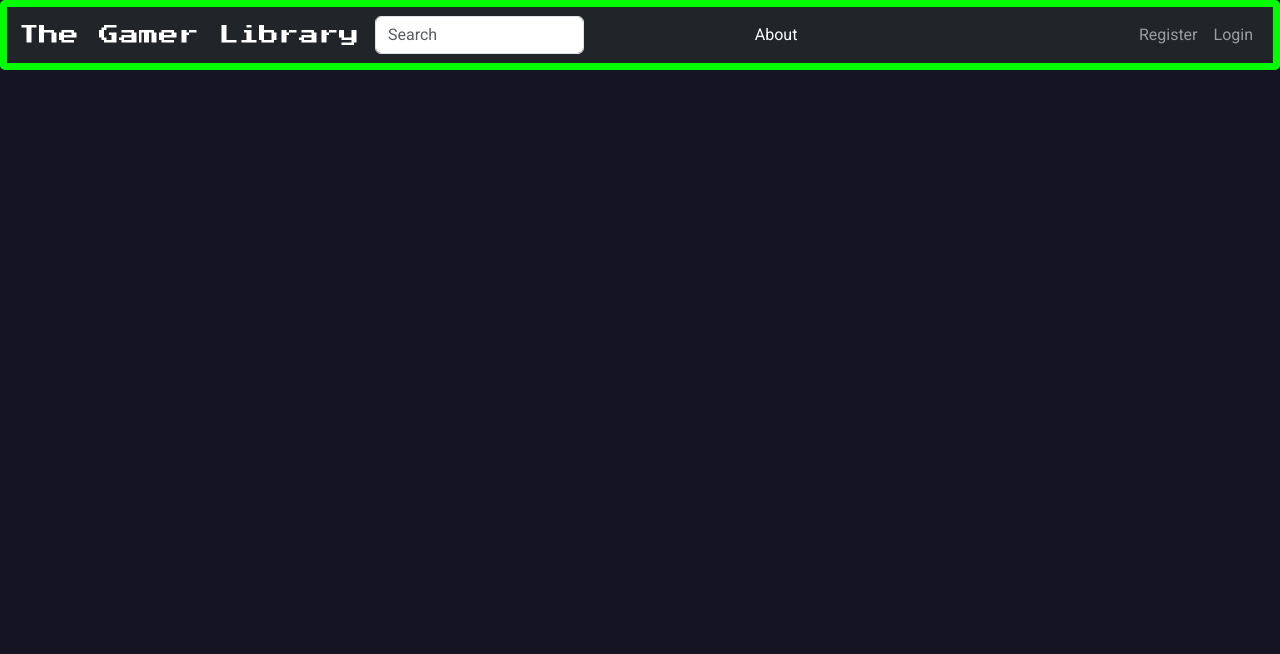
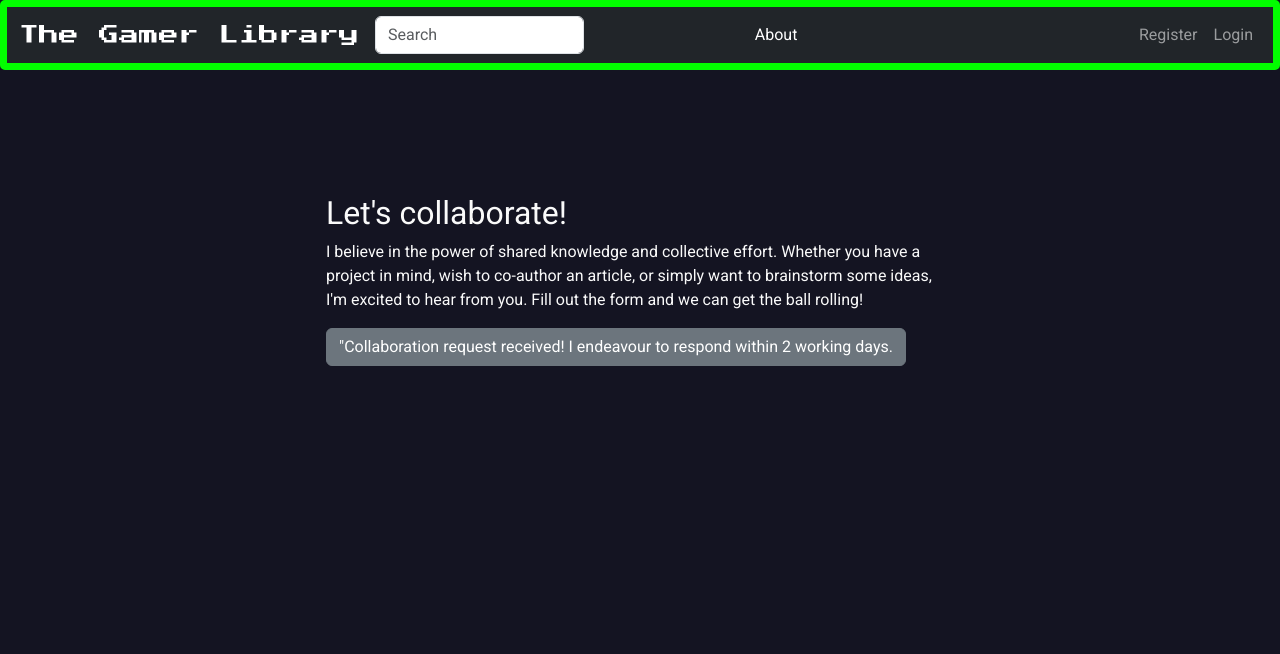
Before and after one commit to AngeloGaeta1990/The-Gamer-Library, a Django app: page /about/ in a window 1280 px wide. Shown: the top 654 px of the page. Run offline with Django 5.2, Linux system fonts and the light colour scheme; data that the repository does not hold is empty; parts of the project's set-up code (start-up, migrations or seed data) failed here and were passed over; some libraries are stand-ins or nearby versions.

Commit message:
add collaboration model form template and view

```diff
--- a/about/templates/about/about.html
+++ b/about/templates/about/about.html
@@ -1,15 +1,11 @@
 {% extends "base.html" %}
 
 {% load static %}
+{% load crispy_forms_tags %}
 
 {% block content %}
-<div class="container-fluid p-0">
-    <!-- Image Row -->
-    <div class="row">
-        <div class="col-md-12 about-image-section">
-            <img src="{{ bio.image.url }}" alt="{{ bio.title }}" class="img-fluid">
-        </div>
-    </div>
+<div class="container-fluid p-0" id="about-container">
+
 
     <!-- Text Row -->
     <div class="row">
@@ -26,6 +22,37 @@
             </div>
         </div>
     </div>
+
+     <!-- Image Row -->
+     <div class="row">
+        <div class="col-md-12 about-image-section">
+            <img src="{{ bio.image.url }}" alt="{{ bio.title }}" class="img-fluid">
+        </div>
+    </div>
+
+    <!-- form row -->
+    <div class="row justify-content-center">
+        <div class="col-12 col-md-6 my-5 white-text">
+            <h2>Let's collaborate!</h2>
+            <p>I believe in the power of shared knowledge and collective effort.
+                Whether you have a project in mind, wish to co-author
+                an article, or simply want to brainstorm some ideas,
+                I'm excited to hear from you. Fill out the form
+                and we can get the ball rolling!</p>
+
+            <!-- add your form here. Your submit button should
+                                have the classes of btn, btn-secondary -->
+            <form method="post" action="{% url 'collaborate' %}">
+                {% csrf_token %}
+                {{ collaborate_form|crispy }}
+            <button type="submit" class="btn btn-secondary">"Collaboration request received! I endeavour to respond within 2 working days.</button>
+            </form>
+        </div>
+
+
+</div>
+
+</div>
 </div>
 
 {% endblock %}
--- a/about/urls.py
+++ b/about/urls.py
@@ -3,4 +3,5 @@
 
 urlpatterns = [
     path('', views.bio, name='about'),
+    path('collaborate/', views.collaborate, name='collaborate'),
 ]
--- a/about/views.py
+++ b/about/views.py
@@ -1,6 +1,8 @@
 from django.views import generic
 from django.shortcuts import render
 from .models import Bio
+from .models import CollaborateRequest
+from .forms import CollaborateForm
 
 # Create your views here.
 def bio(request):
@@ -14,3 +16,23 @@
         "about/about.html",
         {"bio": bio},
     )
+
+
+def collaborate(request):
+    """
+    add colloboration form
+    """
+    collaborate_form = CollaborateForm()
+    if request.method == 'POST':
+        collaborate_form = CollaborateForm(data=request.POST)
+        if collaborate_form.is_valid():
+            collaborate_form.save()
+            # Add any additional logic or redirect here
+            messages.add_message(
+             request, messages.SUCCESS,
+                'collaboration request sent'
+    )
+            return redirect('home')
+    return render(request,
+                  'about/about.html',
+                  {'collaborate_form': collaborate_form})
--- a/library/templates/library/index.html
+++ b/library/templates/library/index.html
@@ -21,8 +21,8 @@
             </div>
           </button>
           <div class="dropdown-menu full-width" aria-labelledby="platformDropdown{{ forloop.counter }}">
-            {% if platform.games_platform.all %}
-              {% for game in platform.games_platform.all %}
+            {% if platform.games.all %}
+              {% for game in platform.games.all %}
                 <div class="game-details">
                   {% if game.image %}
                     <img src="{{game.image.url }}" alt="{{ game.name }} Image" class="game-image mr-2">
--- a/library/views.py
+++ b/library/views.py
@@ -34,7 +34,7 @@
     queryset = Platform.objects.all()
     # queryset = Platform.objects.filter(category="pc")
     platform = get_object_or_404(queryset, slug=slug)
-    games = platform.games_platform.all()
+    games = platform.games.all()
     # platform_form = AddPlatformForm()
     return render(
         request,
@@ -67,6 +67,7 @@
     if request.method == 'POST':
         add_game_form  = AddGameForm(request.POST)
         if add_game_form.is_valid():
+            #TODO add videogames database API to get data and fill the form
             add_game_form.save()
             # Add any additional logic or redirect here
             return redirect('home')
```
Also changed, not shown: about/admin.py (+7 -1 lines), about/forms.py (added, +8 -0 lines), about/models.py (+9 -0 lines), README.md, about/migrations/0002_collaboraterequest.py (added), media/about/bio_images/game_library_nHJkH14.jpg (added), media/about/bio_images/mario_library.jpg (added), 1 other file.
